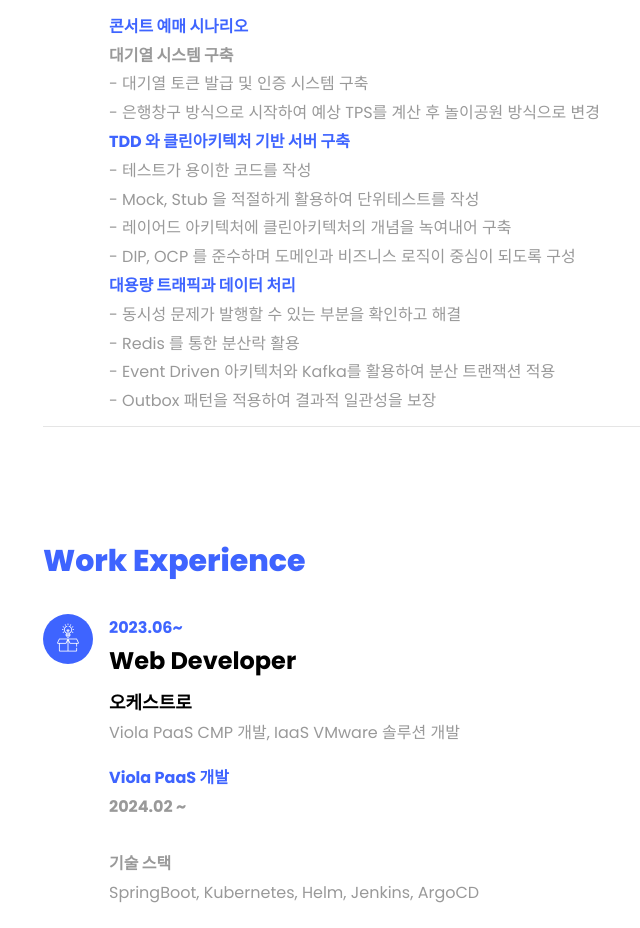
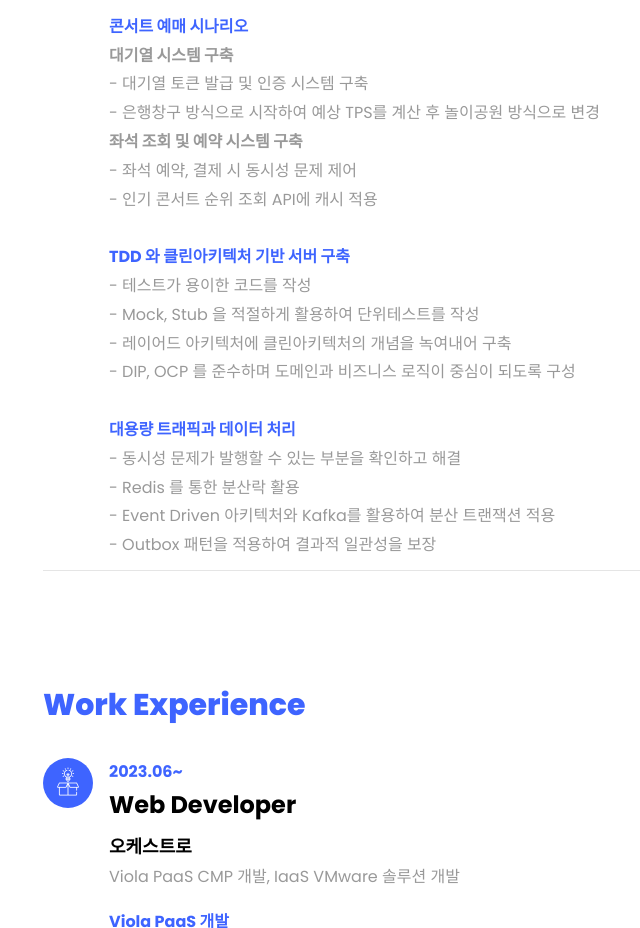
Before and after one commit to Tareun3406/Tareun3406.github.io, a plain HTML site: page index.html in a window 1280 px wide. Shown: the part 2124-3052 px from the top of the page, without its empty margins (327-967 px from the left). Drawn offline with Linux system fonts and the light colour scheme; animation ran at ten frames a second; files whose address does not match are found by name.

Commit message:
Update index.html

```diff
--- a/index.html
+++ b/index.html
@@ -193,7 +193,11 @@
 									<div> <b>대기열 시스템 구축</b> </div>
 									<div> - 대기열 토큰 발급 및 인증 시스템 구축 </div>
 									<div> - 은행창구 방식으로 시작하여 예상 TPS를 계산 후 놀이공원 방식으로 변경</div>
+									<div> <b>좌석 조회 및 예약 시스템 구축</b> </div>
+									<div> - 좌석 예약, 결제 시 동시성 문제 제어</div>
+									<div> - 인기 콘서트 순위 조회 API에 캐시 적용</div>
 								</div>
+								<br/>
 
 								<b class="text-primary">TDD 와 클린아키텍처 기반 서버 구축</b>
 								<div>
@@ -202,6 +206,7 @@
 									<div> - 레이어드 아키텍처에 클린아키텍처의 개념을 녹여내어 구축</div>
 									<div> - DIP, OCP 를 준수하며 도메인과 비즈니스 로직이 중심이 되도록 구성 </div>
 								</div>
+								<br/>
 
 								<b class="text-primary">대용량 트래픽과 데이터 처리</b>
 								<div>
```
